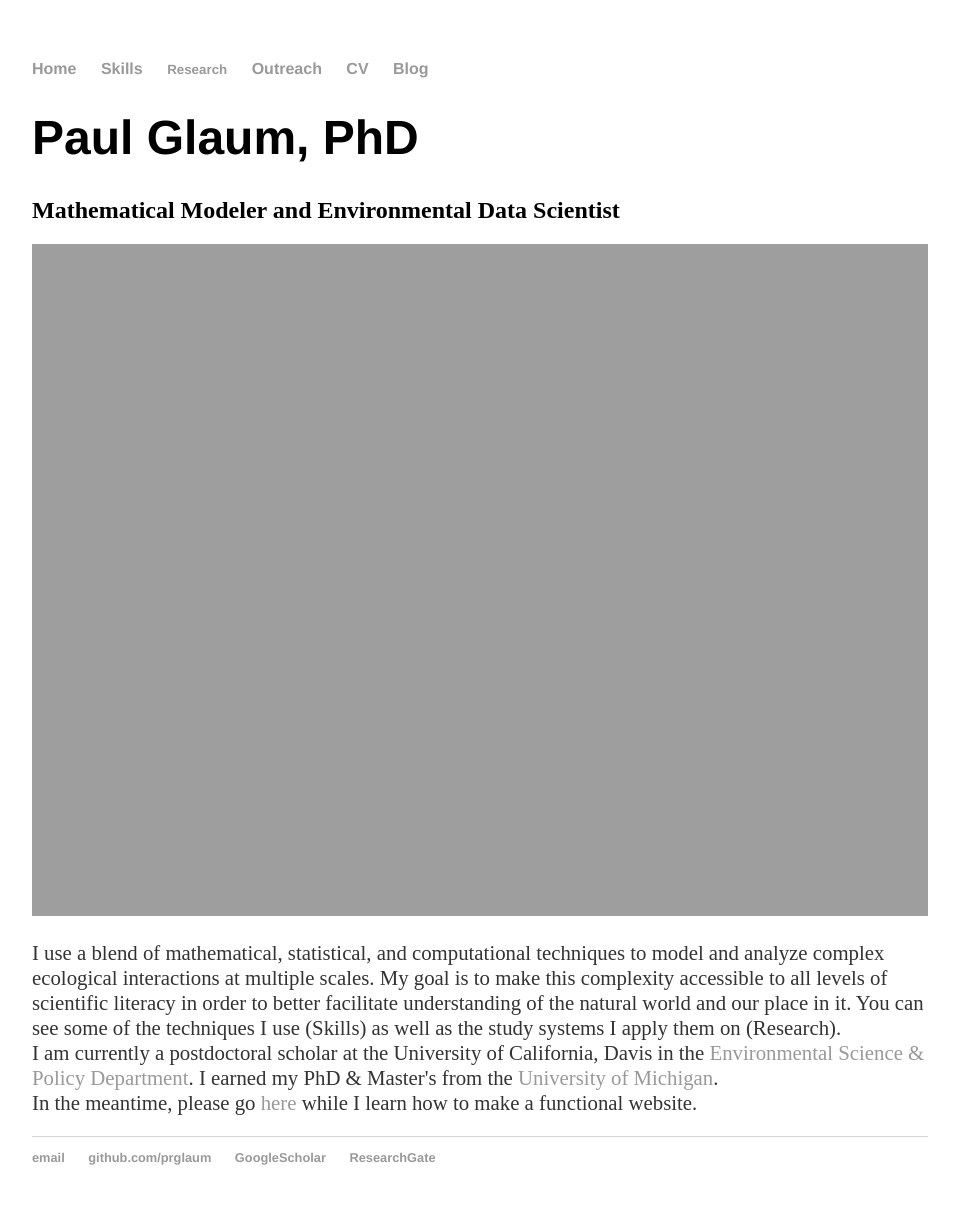
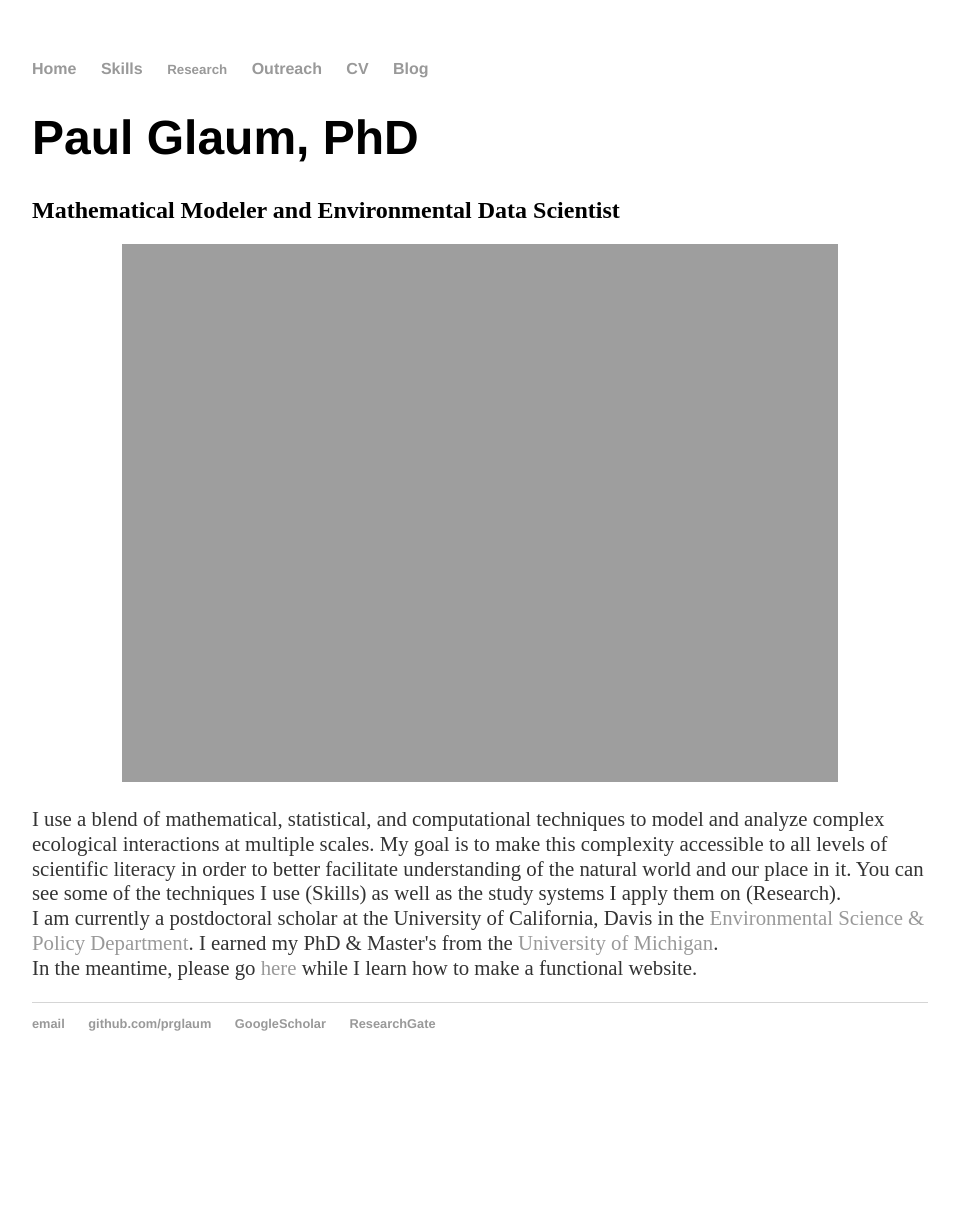
Before and after one commit to prglaum/prglaum.github.io, a Jekyll site: the page built from index.html, in a window 1280 px wide. Shown: the whole page, without its empty margins (160-1119 px from the left). Built offline with Jekyll 4.4.1, drawn with Linux system fonts in a browser that asks for light colours; after the commit the page ends 1091 px from its top, so only the background shows below that.

Commit message:
Update index.html

```diff
--- a/index.html
+++ b/index.html
@@ -14,7 +14,7 @@ title: Paul Glaum
 	<br>In the meantime, please go <a href="https://www.researchgate.net/profile/Paul-Glaum">here</a> while I learn how to make a functional website. </p>
 	<img src="{{site.url}}/docs/assets/images/backyardBombus.png" alt="bumblebutt" width="689" height="386" class="inline"/> -->
 
-	<div class="container" class="div80">
+	<div class="container div80">
 		<img src="{{site.url}}/docs/assets/images/JapanHeadshot.jpg" alt="miyazaki" style="width:100%;">
 		<div class="text-block">
 			<!--<p>Mathematical Modeler & Environmental Data Scientist</p> -->
```
